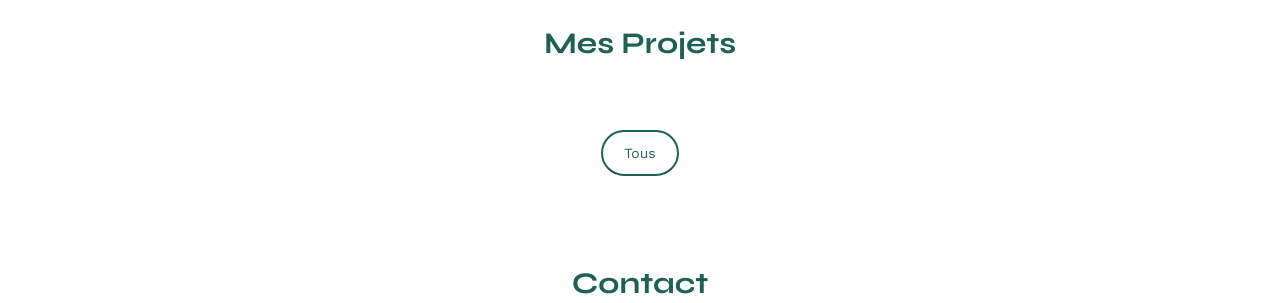
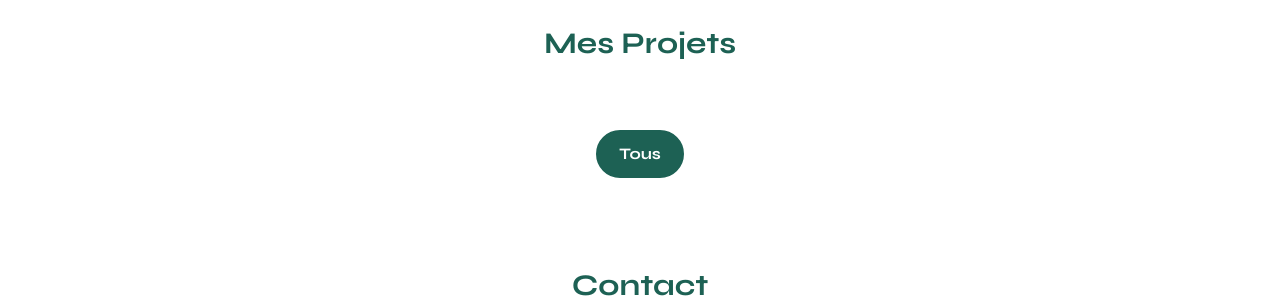
Before and after one commit to daddyjanno/Projet3-Portfolio-architecte, a website with bundled scripts: page FrontEnd/index.html in a window 1280 px wide. Shown: the part 507-810 px from the top of the page. Built offline with nearby package versions, Linux system fonts and the light colour scheme; files whose address does not match are found by name.

Commit message:
index.html

```diff
--- a/FrontEnd/index.html
+++ b/FrontEnd/index.html
@@ -61,8 +61,8 @@
             <section id="portfolio">
                 <h2>Mes Projets</h2>
                 <div class="filters">
-                    <div class="filter">
-                        <p>Tous</p>
+                    <div class="filter active">
+                        <h3>Tous</h3>
                     </div>
                 </div>
                 <div class="gallery"></div>
```
